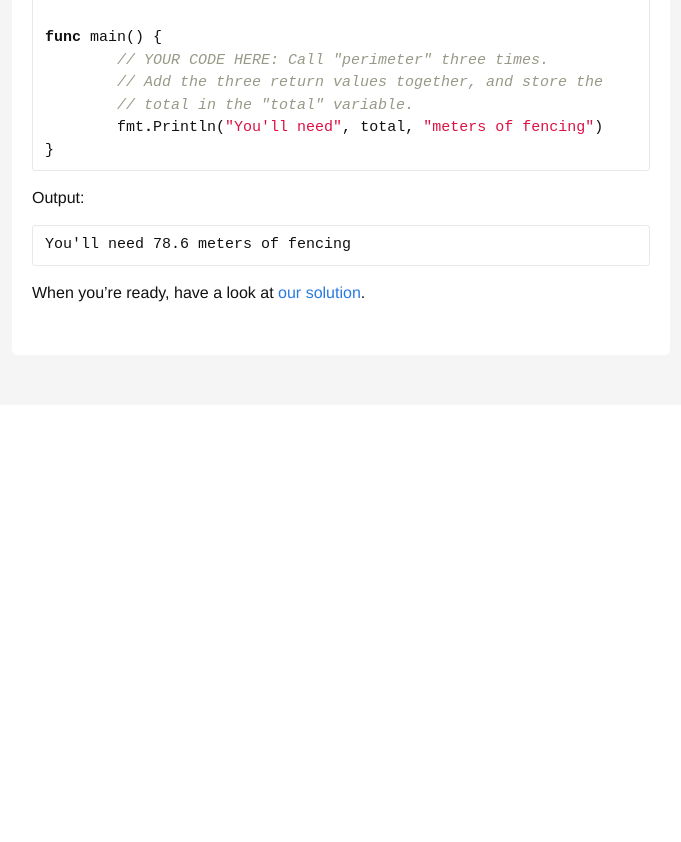
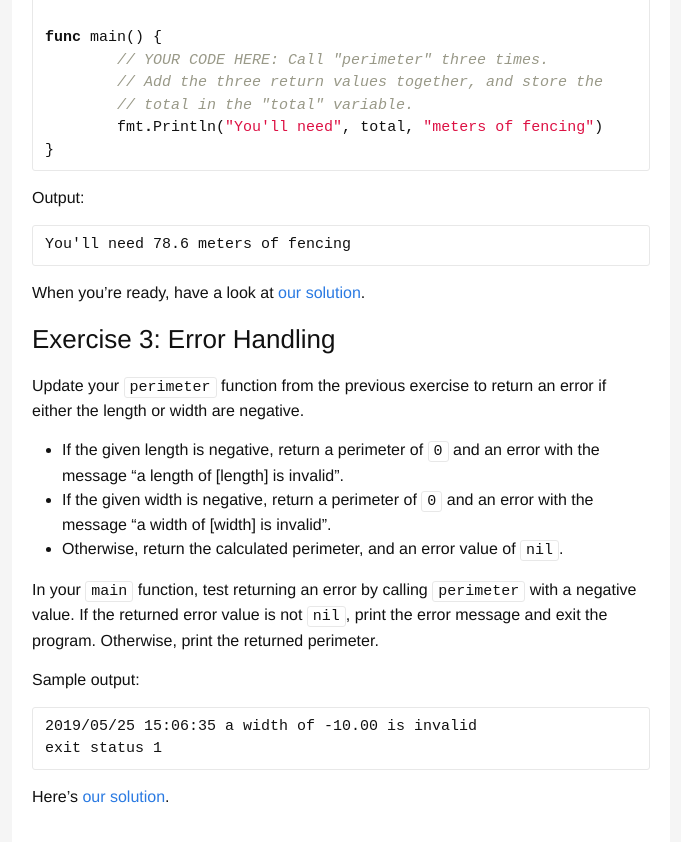
Before and after one commit to jaymcgavren/headfirstgo.com, a Jekyll site: the page built from exercises/ch03.md, in a window 1280 px wide and 900 px high, scrolled down 1843 px. Shown: the top 842 px of the window, without its empty margins (440-1121 px from the left). Built offline with Jekyll 4.4.1, drawn with Linux system fonts in a browser that asks for light colours; before the commit the page ends 2248 px from its top, so only the background shows below that.

Commit message:
Add error handling exercise

````diff
--- a/exercises/ch03.md
+++ b/exercises/ch03.md
@@ -85,3 +85,22 @@ You'll need 78.6 meters of fencing
 ```
 
 When you're ready, have a look at [our solution](/solutions/ch03_02.html).
+
+### Exercise 3: Error Handling
+
+Update your `perimeter` function from the previous exercise to return an error if either the length or width are negative.
+
+* If the given length is negative, return a perimeter of `0` and an error with the message "a length of [length] is invalid".
+* If the given width is negative, return a perimeter of `0` and an error with the message "a width of [width] is invalid".
+* Otherwise, return the calculated perimeter, and an error value of `nil`.
+
+In your `main` function, test returning an error by calling `perimeter` with a negative value. If the returned error value is not `nil`, print the error message and exit the program. Otherwise, print the returned perimeter.
+
+Sample output:
+
+``` text
+2019/05/25 15:06:35 a width of -10.00 is invalid
+exit status 1
+```
+
+Here's [our solution](/solutions/ch03_03.html).
````
Also changed, not shown: solutions/ch03_03.md (added, +52 -0 lines).
